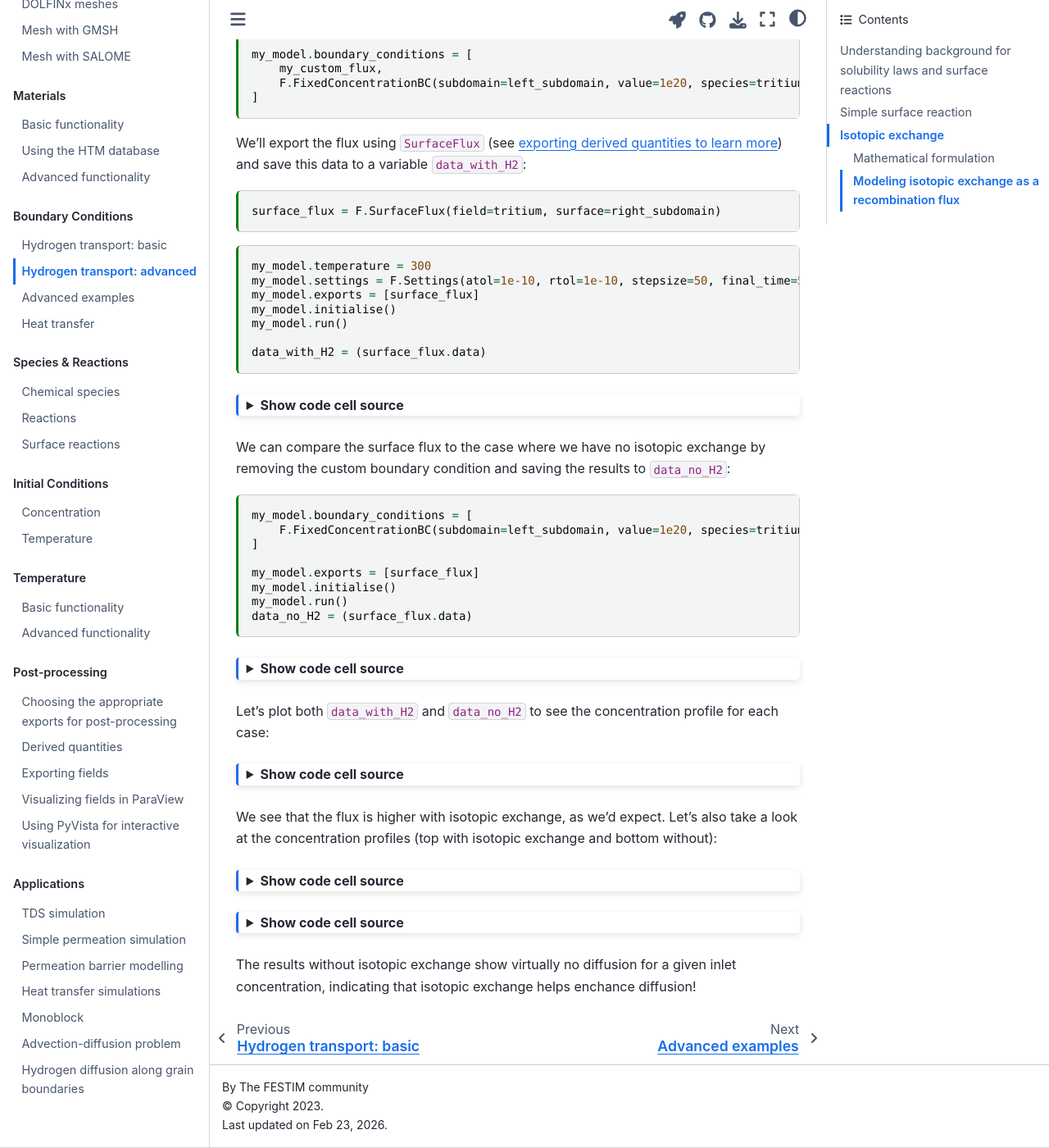
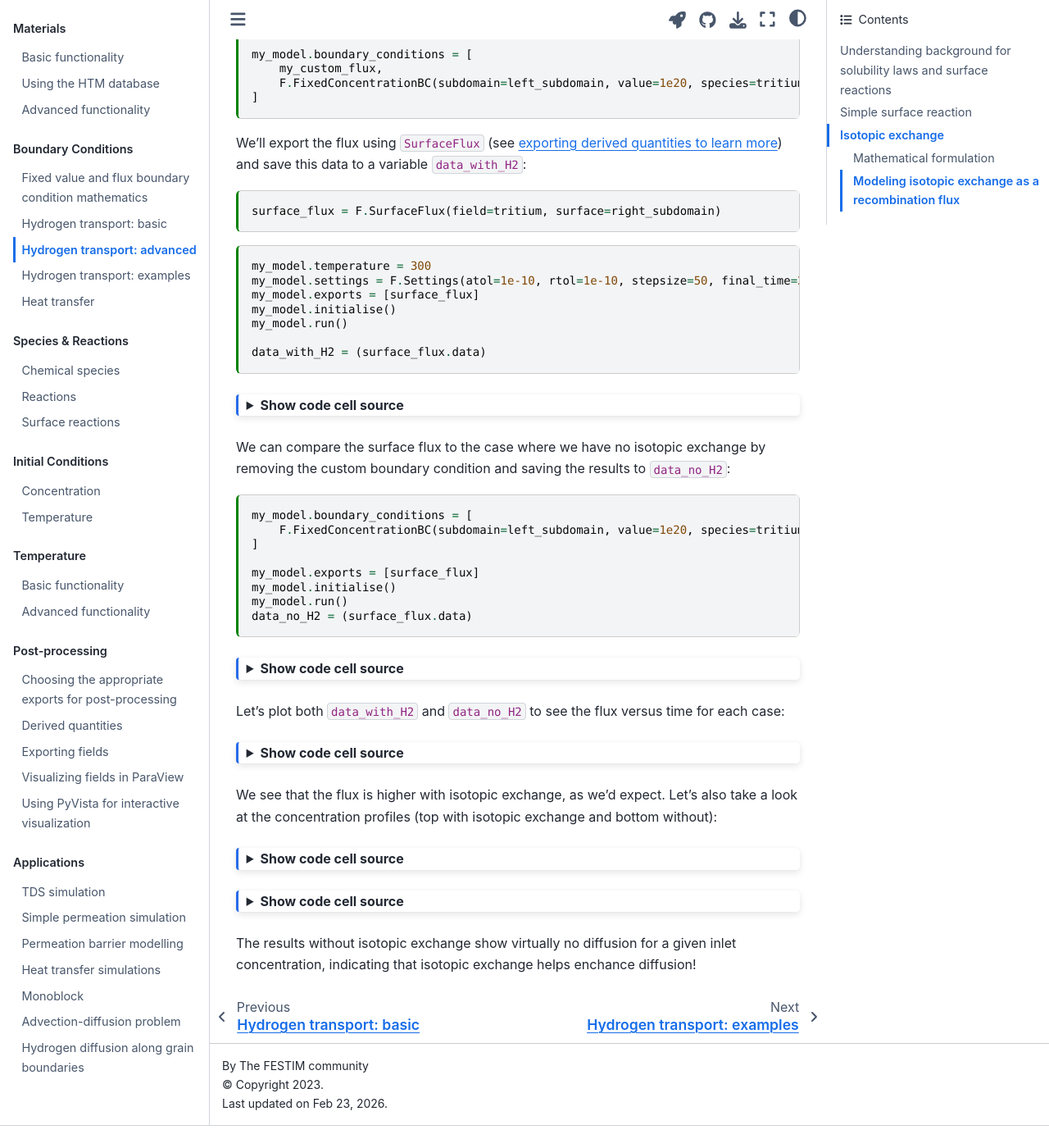
Before and after one commit to festim-dev/FESTIM-workshop, a Jupyter Book: the page built from book/content/boundary_conditions/h_transport_advanced.md, in a window 1280 px wide and 1400 px high, scrolled down 7101 px. Shown: the whole window at 82% size. Built offline with Jupyter Book 1.0.4 settings and Sphinx 7.4.7 and the Sphinx Book theme 1.1.4, drawn with Linux system fonts in a browser that asks for light colours; pages that are not in the unit, such as notebooks, are missing from menus; after the commit the page ends 8474 px from its top, so only the background shows below that.

````diff
--- a/book/content/boundary_conditions/examples.md
+++ b/book/content/boundary_conditions/examples.md
@@ -12,7 +12,7 @@ kernelspec:
   name: python3
 ---
 
-# Advanced examples
+# Hydrogen transport: examples
 
 This section discusses a few advanced examples using various boundary conditions to help users understand how BCs can help model their systems.
 
--- a/book/content/boundary_conditions/h_transport_advanced.md
+++ b/book/content/boundary_conditions/h_transport_advanced.md
@@ -330,7 +330,7 @@ surface_flux = F.SurfaceFlux(field=tritium, surface=right_subdomain)
 
 ```{code-cell} ipython3
 my_model.temperature = 300
-my_model.settings = F.Settings(atol=1e-10, rtol=1e-10, stepsize=50, final_time=500)
+my_model.settings = F.Settings(atol=1e-10, rtol=1e-10, stepsize=50, final_time=200)
 my_model.exports = [surface_flux]
 my_model.initialise()
 my_model.run()
@@ -372,7 +372,7 @@ grid2.point_data["c"] = tritium.post_processing_solution.x.array
 grid2.set_active_scalars("c")
 ```
 
-Let's plot both `data_with_H2` and `data_no_H2` to see the concentration profile for each case:
+Let's plot both `data_with_H2` and `data_no_H2` to see the flux versus time for each case:
 
 ```{code-cell} ipython3
 :tags: [hide-input]
````
Also changed, not shown: book/content/boundary_conditions/bc_intro.md (added, +79 -0 lines).
